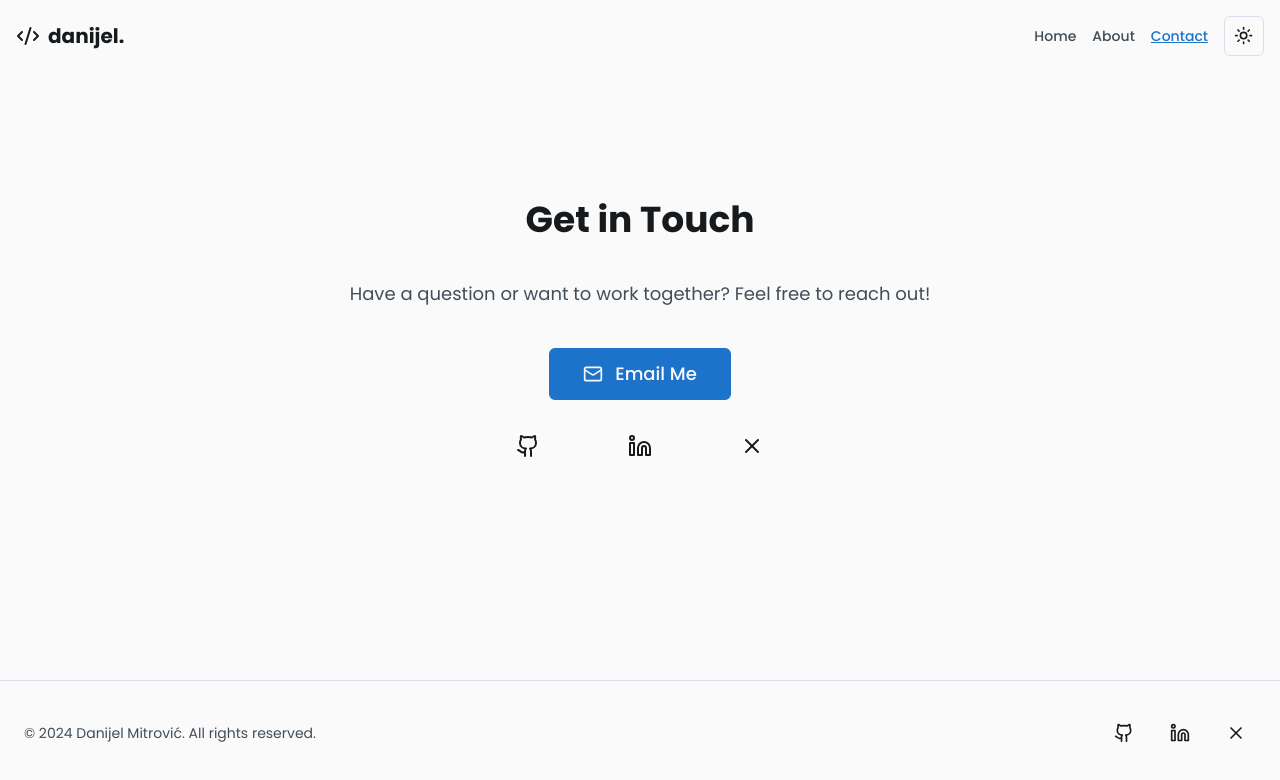
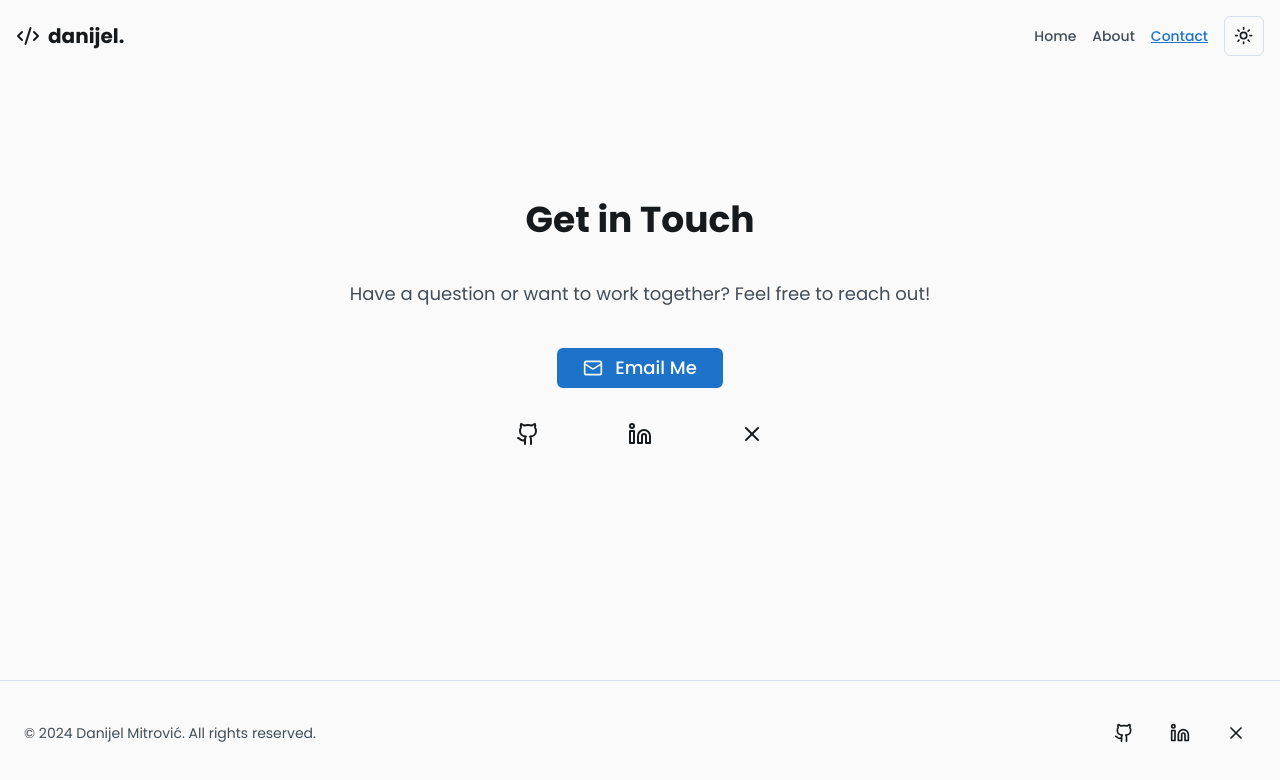
Before and after one commit to rodjenihm/danijelmitrovic.com, a Next.js app: page /contact in a window 1280 px wide. Shown: the top 780 px of the page. Built offline with nearby package versions, Linux system fonts and the light colour scheme.

Commit message:
Adjust button size on contact page

```diff
--- a/app/contact/page.tsx
+++ b/app/contact/page.tsx
@@ -50,7 +50,7 @@ export default function Contact() {
           <motion.div className="space-y-6" variants={itemVariants}>
             <Button
               asChild
-              className="w-full sm:w-auto text-lg py-6 px-8 border-2 border-primary"
+              className="sm:w-auto text-lg py-4 px-6 border-2 border-primary"
             >
               <a
                 href="mailto:danijel.mitrovic.1991@gmail.com"
```
